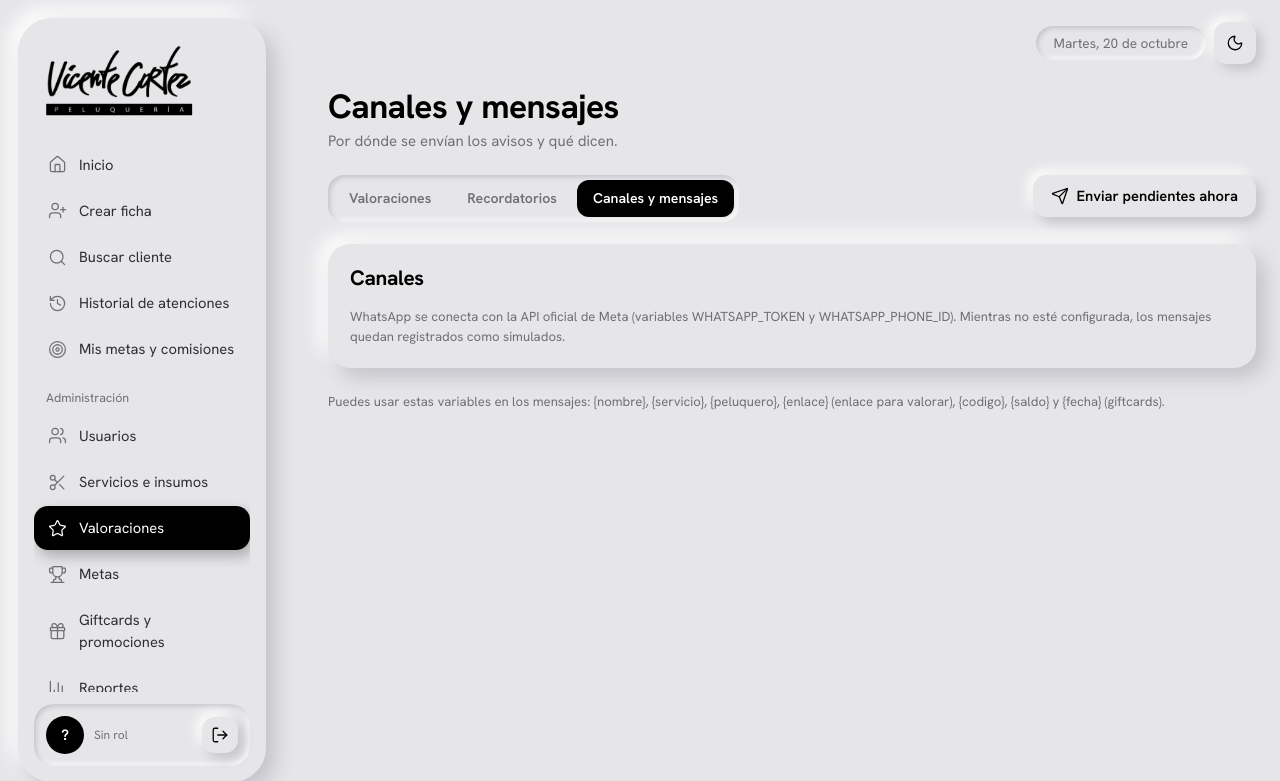
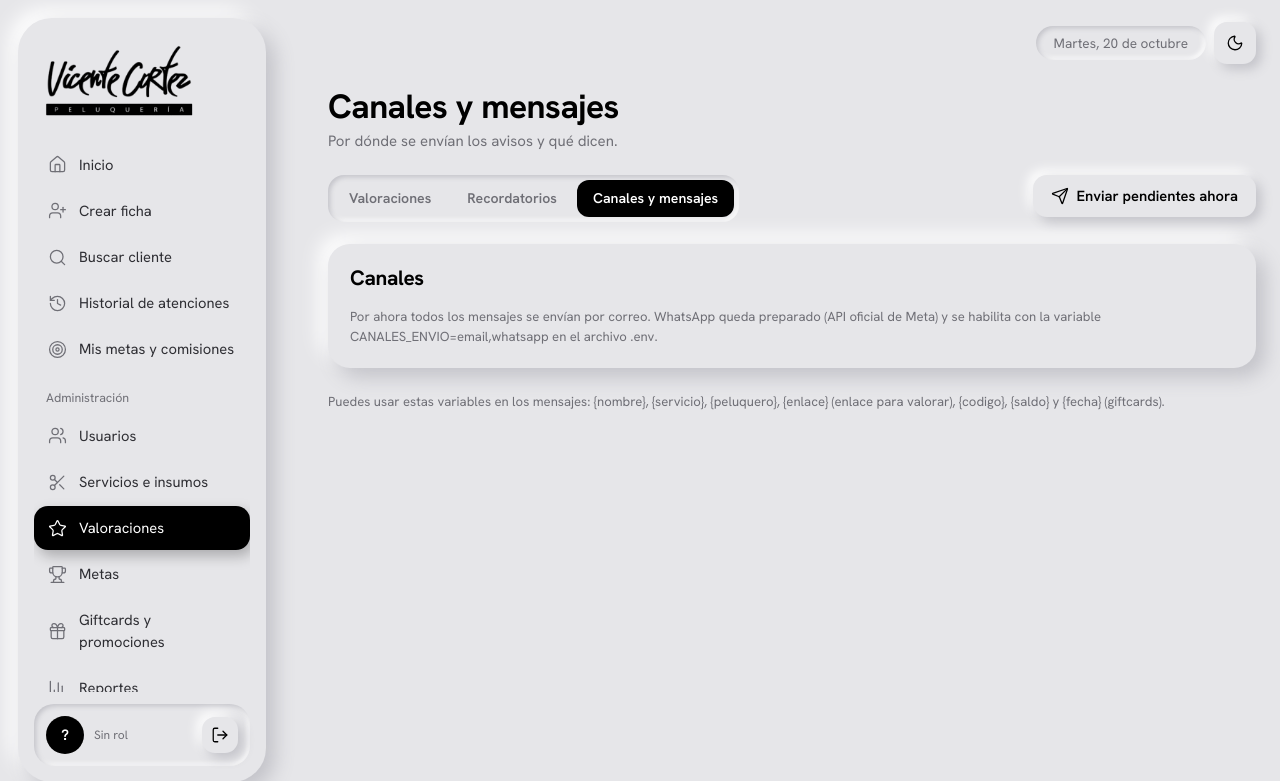
Before and after one commit to xJonathanMx/VicenteCortez_Plataforma, a Django app: page /seguimiento/canales/ in a window 1280 px wide. Shown: the top 781 px of the page. Run offline with Django 5.2, Linux system fonts and the light colour scheme; the visitor is signed in with stand-in values (Sample User, id 1); data that the repository does not hold is empty; some libraries are stand-ins or nearby versions.

Commit message:
Envía valoraciones y recordatorios solo por correo
- Nuevo ajuste CANALES_ENVIO (por defecto solo email); WhatsApp queda programado pero apagado.
- Clientes sin correo quedan con error de envío para que administración lo complete.
- Se oculta el canal preferido en la ficha del cliente mientras haya un solo canal.
- Migración que pasa los clientes existentes a correo y apaga el canal WhatsApp.

```diff
--- a/clientes/forms.py
+++ b/clientes/forms.py
@@ -1,4 +1,5 @@
 from django import forms
+from django.conf import settings
 from django.urls import reverse
 from django.utils.html import format_html
 
@@ -31,6 +32,9 @@ class ClienteForm(ModelFormEstilo):
         self.fields["estilista_fijo"].queryset = peluqueros_activos()
         self.fields["estilista_fijo"].empty_label = "Sin estilista fijo"
         self.fields["canal_preferido"].help_text = "Por aquí le llegan las valoraciones y recordatorios."
+        if "whatsapp" not in settings.CANALES_ENVIO:
+            del self.fields["canal_preferido"]  # por ahora todo se envía por correo
+            self.fields["correo"].help_text = "Necesario para enviarle valoraciones y recordatorios."
         if not puede_fijar:
             del self.fields["estilista_fijo"]
         if self.instance.pk:
@@ -50,7 +54,7 @@ class ClienteForm(ModelFormEstilo):
 
     def clean(self):
         d = super().clean()
-        canal = d.get("canal_preferido")
+        canal = d.get("canal_preferido", "email")
         if canal == "whatsapp" and not d.get("telefono") and d.get("correo"):
             d["canal_preferido"] = "email"
         return d
--- a/config/settings.py
+++ b/config/settings.py
@@ -121,6 +121,10 @@ EMAIL_HOST_PASSWORD = os.getenv("EMAIL_HOST_PASSWORD", "")
 EMAIL_USE_TLS = env_bool("EMAIL_USE_TLS", True)
 DEFAULT_FROM_EMAIL = os.getenv("DEFAULT_FROM_EMAIL", "Peluquería Vicente Cortez <no-responder@vicentecortez.cl>")
 
+# Canales por los que se envían valoraciones y recordatorios.
+# Por ahora SOLO correo. Para activar WhatsApp más adelante: CANALES_ENVIO=email,whatsapp
+CANALES_ENVIO = [c.strip() for c in os.getenv("CANALES_ENVIO", "email").split(",") if c.strip()]
+
 # WhatsApp Cloud API (Meta). Sin token, los envíos se simulan y quedan en el log.
 WHATSAPP_TOKEN = os.getenv("WHATSAPP_TOKEN", "")
 WHATSAPP_PHONE_ID = os.getenv("WHATSAPP_PHONE_ID", "")
--- a/core/management/commands/cargar_datos_iniciales.py
+++ b/core/management/commands/cargar_datos_iniciales.py
@@ -99,7 +99,8 @@ class Command(BaseCommand):
 
         canales = {}
         for codigo, nombre in [("whatsapp", "WhatsApp"), ("email", "Correo electrónico")]:
-            canales[codigo], _ = CanalComunicacion.objects.get_or_create(codigo=codigo, defaults={"nombre": nombre})
+            canales[codigo], _ = CanalComunicacion.objects.get_or_create(
+                codigo=codigo, defaults={"nombre": nombre, "activo": codigo == "email"})  # por ahora solo correo
         for tipo, (asunto, cuerpo) in TEXTOS_POR_DEFECTO.items():
             for canal in canales.values():
                 Plantilla.objects.get_or_create(tipo=tipo, canal=canal, defaults={"asunto": asunto, "cuerpo": cuerpo})
--- a/seguimiento/servicios.py
+++ b/seguimiento/servicios.py
@@ -1,6 +1,6 @@
 """
 Motor de seguimiento: programa valoraciones y recordatorios, y los envía por
-correo o WhatsApp. Se ejecuta con `python manage.py procesar_envios`
+correo (por ahora el único canal habilitado, ver CANALES_ENVIO) o WhatsApp. Se ejecuta con `python manage.py procesar_envios`
 (programarlo cada 15 minutos con el Programador de tareas o cron).
 """
 import calendar
@@ -116,8 +116,12 @@ def normalizar_telefono(telefono):
 
 
 def elegir_canal(cliente):
+    activos = {c.codigo: c for c in CanalComunicacion.objects.filter(activo=True, codigo__in=settings.CANALES_ENVIO)}
+    if list(activos) == ["email"]:  # configuración actual: todo por correo
+        if not cliente.correo:
+            raise ErrorEnvio("El cliente no tiene correo registrado.", definitivo=True)
+        return activos["email"]
     preferido = cliente.canal_preferido
-    activos = {c.codigo: c for c in CanalComunicacion.objects.filter(activo=True)}
     if preferido == "whatsapp" and not cliente.telefono and cliente.correo:
         preferido = "email"
     if preferido == "email" and not cliente.correo and cliente.telefono:
--- a/seguimiento/views.py
+++ b/seguimiento/views.py
@@ -1,4 +1,5 @@
 from django import forms
+from django.conf import settings
 from django.contrib import messages
 from django.db.models import Avg, Count, Q
 from django.shortcuts import get_object_or_404, redirect, render
@@ -106,9 +107,11 @@ def canales(request):
                 messages.success(request, f"Plantilla «{p}» guardada.")
         return redirect("seguimiento:canales")
     plantillas = [(p, PlantillaForm(instance=p, prefix=f"p{p.pk}"))
-                  for p in Plantilla.objects.select_related("canal").order_by("tipo", "canal__nombre")]
+                  for p in Plantilla.objects.filter(canal__codigo__in=settings.CANALES_ENVIO)
+                  .select_related("canal").order_by("tipo", "canal__nombre")]
     return render(request, "seguimiento/canales.html", {"canales": CanalComunicacion.objects.all(),
-                                                         "plantillas": plantillas})
+                                                         "plantillas": plantillas,
+                                                         "habilitados": settings.CANALES_ENVIO})
 
 
 def valorar_publico(request, token):
--- a/templates/clientes/detalle.html
+++ b/templates/clientes/detalle.html
@@ -25,11 +25,10 @@
     <dl class="definiciones">
       <dt>Teléfono</dt><dd>{{ c.telefono|default:"Falta registrar" }}</dd>
       <dt>Correo</dt><dd>{{ c.correo|default:"Falta registrar" }}</dd>
-      <dt>Canal de aviso</dt><dd>{{ c.get_canal_preferido_display }}</dd>
       <dt>Nacimiento</dt><dd>{{ c.fecha_nac|date:"d-m-Y"|default:"—" }}</dd>
       <dt>Género</dt><dd>{{ c.get_genero_display|default:"—" }}</dd>
     </dl>
-    {% if not c.datos_completos %}<div class="aviso warning mt-3 mb-0"><i data-lucide="triangle-alert"></i><div>Sin teléfono ni correo no podemos enviarle valoraciones ni recordatorios.</div></div>{% endif %}
+    {% if not c.datos_completos %}<div class="aviso warning mt-3 mb-0"><i data-lucide="triangle-alert"></i><div>Sin correo no podemos enviarle valoraciones ni recordatorios.</div></div>{% endif %}
     {% puede "asignar_peluquero" as asigna %}
     {% if asigna %}
     <form method="post" action="{% url 'clientes:estilista' c.run %}" class="mt-4 d-flex gap-2 align-items-end">{% csrf_token %}
--- a/templates/seguimiento/canales.html
+++ b/templates/seguimiento/canales.html
@@ -9,11 +9,15 @@
     <form method="post" class="fila-lista">{% csrf_token %}<input type="hidden" name="canal" value="{{ c.pk }}">
       <i data-lucide="{% if c.codigo == 'email' %}mail{% else %}message-circle{% endif %}"></i>
       <span class="flex-grow-1 fw-semibold">{{ c.nombre }}</span>
-      <span class="estado {% if c.activo %}ok{% else %}error{% endif %}">{% if c.activo %}Activo{% else %}Inactivo{% endif %}</span>
-      <button class="btn btn-relieve btn-sm">{% if c.activo %}Desactivar{% else %}Activar{% endif %}</button>
+      {% if c.codigo in habilitados %}
+        <span class="estado {% if c.activo %}ok{% else %}error{% endif %}">{% if c.activo %}Activo{% else %}Inactivo{% endif %}</span>
+        <button class="btn btn-relieve btn-sm">{% if c.activo %}Desactivar{% else %}Activar{% endif %}</button>
+      {% else %}
+        <span class="estado">Aún no habilitado</span>
+      {% endif %}
     </form>
   {% endfor %}
-  <p class="small text-apagado mt-3 mb-0">WhatsApp se conecta con la API oficial de Meta (variables WHATSAPP_TOKEN y WHATSAPP_PHONE_ID). Mientras no esté configurada, los mensajes quedan registrados como simulados.</p>
+  <p class="small text-apagado mt-3 mb-0">Por ahora todos los mensajes se envían por correo. WhatsApp queda preparado (API oficial de Meta) y se habilita con la variable CANALES_ENVIO=email,whatsapp en el archivo .env.</p>
 </section>
 <p class="small text-apagado">Puedes usar estas variables en los mensajes: {nombre}, {servicio}, {peluquero}, {enlace} (enlace para valorar), {codigo}, {saldo} y {fecha} (giftcards).</p>
 <div class="rejilla rejilla-2">
```
Also changed, not shown: clientes/models.py (+5 -2 lines), core/tests.py (+7 -3 lines), README.md, clientes/migrations/0002_canal_correo.py (added), 1 other file.
